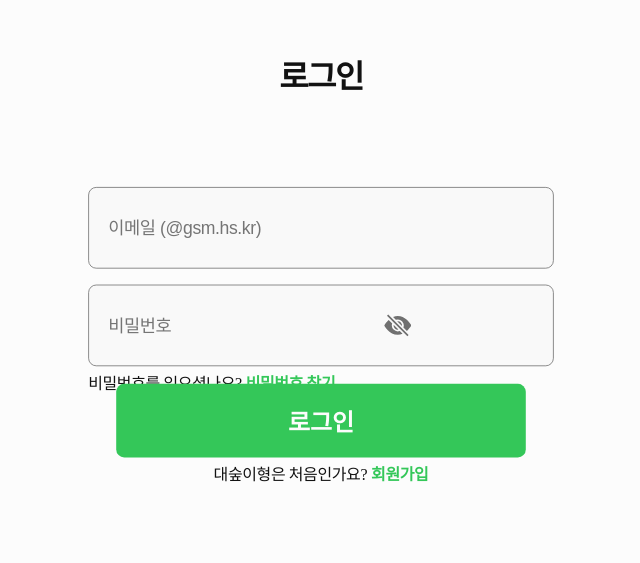
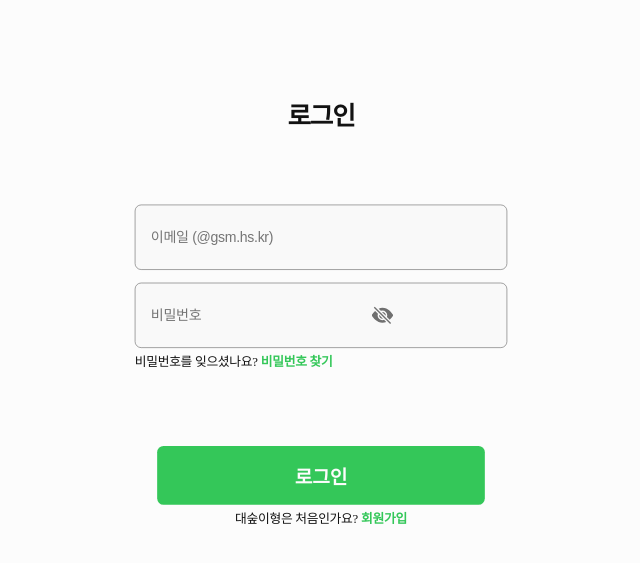
Before and after one commit to Team-MindWay/DaeSupeeeBro-FrontEnd, a React (Create React App) app: page /signin in a window 1280 px wide. Shown: the part 125-688 px from the top of the page, without its empty margins (319-959 px from the left). Built offline with nearby package versions, Linux system fonts and the light colour scheme.

Commit message:
style: Signin page px 단위 rem으로 변경

```diff
--- a/src/pages/Signin/index.jsx
+++ b/src/pages/Signin/index.jsx
@@ -8,14 +8,11 @@ function Signin() {
   return (
     <S.Container>
       <S.Title>로그인</S.Title>
+
       <S.Wrapper>
-        <InputBox
-          type="text"
-          text="이메일 (@gsm.hs.kr)"
-          width="536px"
-          eye={false}
+        <InputBox type="text" text="이메일 (@gsm.hs.kr)" eye={false}
         />
-        <InputBox type="password" text="비밀번호" width="536px" eye={true} />
+        <InputBox type="password" text="비밀번호"  eye={true} />
         <S.GogoPassword>
           <S.Sentence>비밀번호를 잊으셨나요?</S.Sentence>
           <S.Link
@@ -25,13 +22,12 @@ function Signin() {
           </S.Link>
         </S.GogoPassword>
       </S.Wrapper>
+
       <S.ButtonWrapper>
         <S.Button>로그인</S.Button>
         <S.GogoSignup>
           <S.Sentence>대숲이형은 처음인가요?</S.Sentence>
-          <S.Link
-            onClick={() => {navigate("/signup1")}}
-          >
+          <S.Link onClick={() => {navigate("/signup1")}}>
             회원가입
           </S.Link>
         </S.GogoSignup>
--- a/src/pages/Signin/style.js
+++ b/src/pages/Signin/style.js
@@ -1,6 +1,7 @@
 import styled from "styled-components";
 
 export const Container = styled.div`
+  transform: scale(0.8, 0.8);
   width: 100vw;
   height: 100vh;
   display: flex;
@@ -10,28 +11,27 @@ export const Container = styled.div`
 
 export const Title = styled.div`
   position: absolute;
-  top: 120px;
+  top: 7.5rem;
   color: #121212;
   text-align: center;
-  font-size: 40px;
+  font-size: 2.5rem;
   font-weight: 700;
-  font-feature-settings: "liga" off, "clig" off;
-  letter-spacing: -2px;
+  letter-spacing: -0.125rem;
 `;
 
 export const Wrapper = styled.div`
   position: absolute;
-  top: 270px;
+  top: 16.875rem;
 `;
 
 export const GogoPassword = styled.div`
-  width: 580px;
-  margin-top: 10px;
+  width: 36.25rem;
+  margin-top: 0.625rem;
 `;
 
 export const GogoSignup = styled.div`
-  width: 580px;
-  margin-top: 10px;
+  width: 36.25rem;
+  margin-top: 0.625rem;
   display: flex;
   flex-direction: row;
   justify-content: center;
@@ -40,40 +40,39 @@ export const GogoSignup = styled.div`
 export const Sentence = styled.span`
   color: #121212;
   font-family: "NotoSansKR";
-  font-size: 20px;
+  font-size: 1.25rem;
   font-weight: 400;
-  line-height: 22px;
-  letter-spacing: -0.5px;
+  line-height: 1.375rem;
+  letter-spacing: -0.03125rem;
 `;
 
 export const Link = styled.span`
   color: #34c759;
   font-family: "NotoSansKR";
-  font-size: 20px;
+  font-size: 1.25rem;
   font-weight: 700;
-  line-height: 22px;
-  letter-spacing: -0.5px;
-  margin-left: 5px;
+  line-height: 1.375rem;
+  letter-spacing: -0.03125rem;
+  margin-left: 0.3125rem;
 `;
 
 export const Button = styled.button`
-  width: 512px;
-  height: 92px;
+  width: 32rem;
+  height: 5.75rem;
   background-color: #34c759;
   color: #fcfcfc;
   border: none;
-  border-radius: 10px;
-  margin-top: 43px;
-  font-size: 30px;
-  font-family: "Prestandard";
+  border-radius: 0.625rem;
+  margin-top: 2.6875rem;
+  font-size: 1.875rem;
   font-weight: 700;
-  letter-spacing: -0.16px;
+  letter-spacing: -0.01rem;
   cursor: pointer;
 `;
 
 export const ButtonWrapper = styled.div`
   position: absolute;
-  bottom: 140px;
+  top: 39rem;
   display: flex;
   flex-direction: column;
   align-items: center;
```
